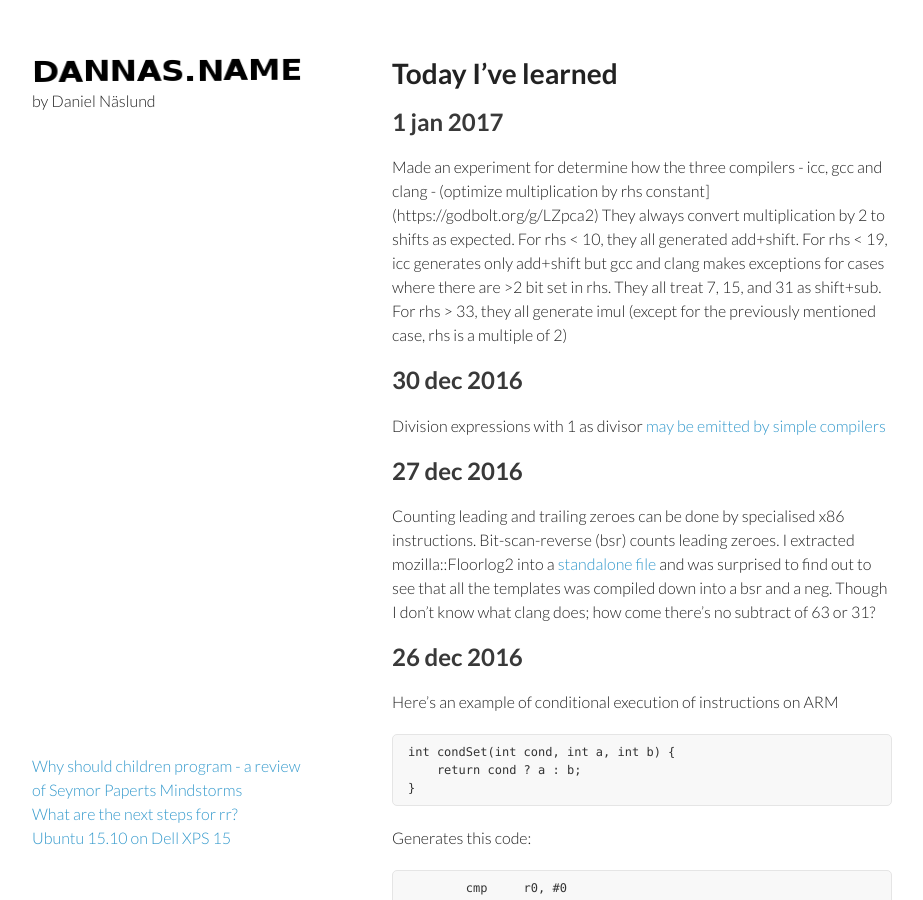
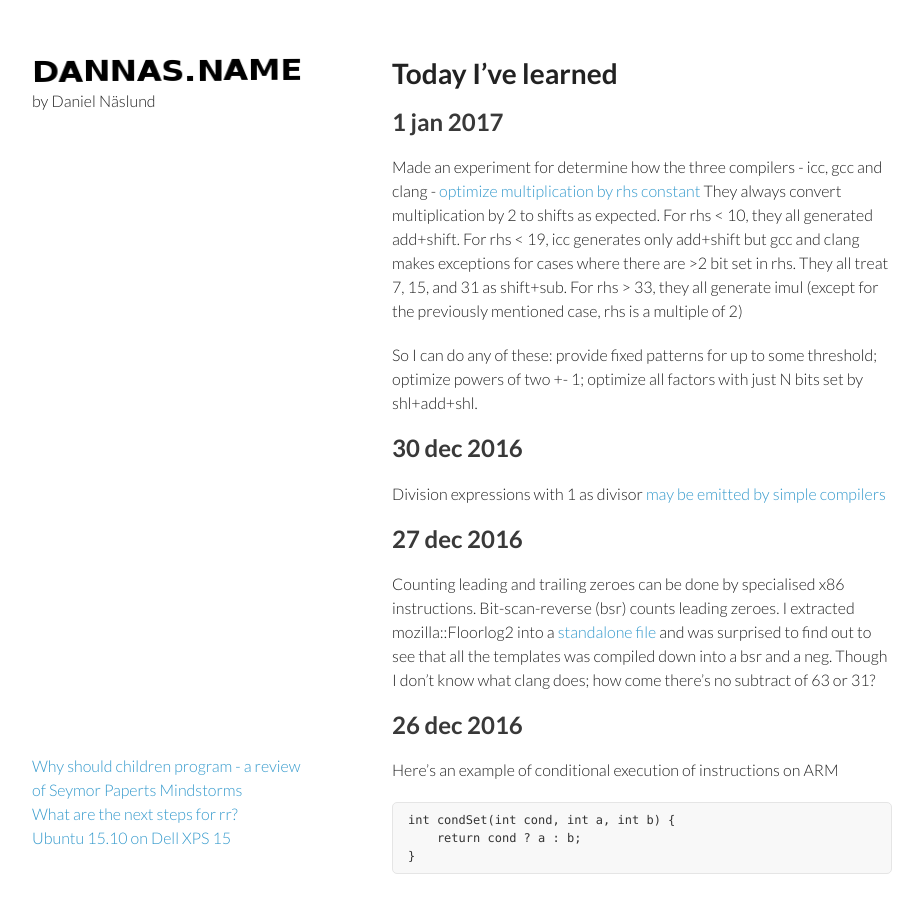
Before and after one commit to dannas/dannas.github.com, a Jekyll site: the page built from TIL.markdown, in a window 1280 px wide and 900 px high. Shown: the whole window, without its empty margins (178-1101 px from the left). Built offline with Jekyll 4.4.1, drawn with Linux system fonts in a browser that asks for light colours; our own code applies the rules of GitHub Pages for plain Markdown files.

Commit message:
TIL: Update formatting

```diff
--- a/TIL.markdown
+++ b/TIL.markdown
@@ -1,10 +1,12 @@
 # Today I've learned
 
 ## 1 jan 2017
-Made an experiment for determine how the  three compilers - icc, gcc and clang - (optimize multiplication by rhs constant](https://godbolt.org/g/LZpca2)
+Made an experiment for determine how the  three compilers - icc, gcc and clang - [optimize multiplication by rhs constant](https://godbolt.org/g/LZpca2)
 They always convert multiplication by 2 to shifts as expected. For rhs < 10, they all generated add+shift. For rhs < 19, icc generates only add+shift
 but gcc and clang makes exceptions for cases where there are >2 bit set in rhs. They all treat 7, 15, and 31 as shift+sub. For rhs > 33, they all generate
 imul (except for the previously mentioned case, rhs is a multiple of 2)
+
+So I can do any of these: provide fixed patterns for up to some threshold; optimize powers of two +- 1; optimize all factors with just N bits set by shl+add+shl.
 
 ## 30 dec 2016
 Division expressions with 1 as divisor [may be emitted by simple compilers](http://logs.glob.uno/?c=mozilla%23ionmonkey&s=30+Dec+2016&e=30+Dec+2016#c127480)
```
